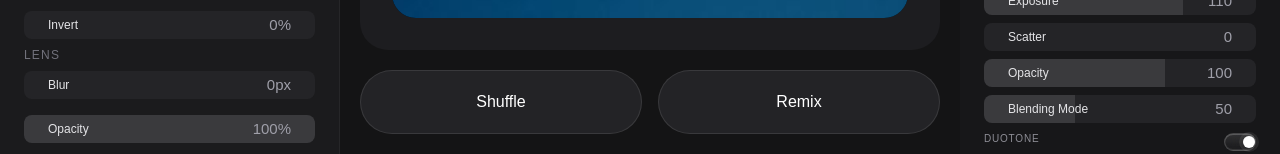
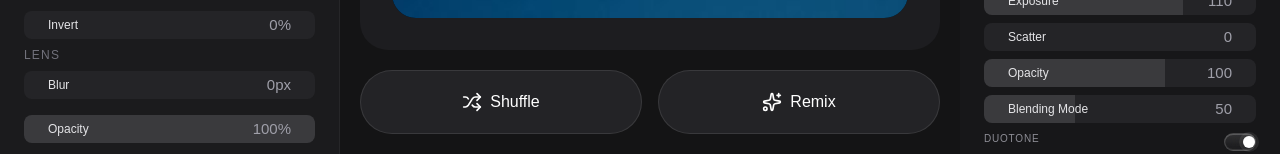
Before and after one commit to amthucdanang2015-pixel/ditther, a Next.js app: page /app in a window 1280 px wide. Shown: the part 646-800 px from the top of the page. Built offline with nearby package versions, Linux system fonts and the light colour scheme.

Commit message:
Add files via upload

```diff
--- a/components/Editor.tsx
+++ b/components/Editor.tsx
@@ -8,6 +8,7 @@ import EffectSlider from "./EffectSlider";
 import PixelCanvas from "./PixelCanvas";
 import CompareSlider from "./CompareSlider";
 import CropOverlay from "./CropOverlay";
+import { Shuffle, Sparkles } from 'lucide-react';
 
 export default function Editor() {
     const backgrounds = Array.from(
@@ -177,6 +178,32 @@ export default function Editor() {
     const handleCropApply = (croppedUrl: string) => {
         setSelectedBg(croppedUrl);
         setCropMode(false);
+    };
+
+    // Shuffle — pick a random background, never the same one twice in a row
+    const handleShuffle = () => {
+        const others = backgrounds.filter(b => b !== selectedBg);
+        const pool = others.length > 0 ? others : backgrounds;
+        setSelectedBg(pool[Math.floor(Math.random() * pool.length)]);
+    };
+
+    // Remix — randomise preset + pixel effect + all sliders for a surprise look
+    const handleRemix = () => {
+        const pixelEffects = ["Dither", "ASCII", "Halftone", "Dot", "LEGO", "Voxel", "LED", "Lattice"];
+        const rand = (min: number, max: number) => Math.round(Math.random() * (max - min) + min);
+        const pick = <T,>(arr: T[]): T => arr[Math.floor(Math.random() * arr.length)];
+
+        setSelectedPreset(pick([...presets, null as unknown as string]));
+        setSelectedPixelEffect(pick([...pixelEffects, null as unknown as string]));
+        setPixelEffectSettings({
+            size:     rand(20, 120),
+            fill:     rand(40, 100),
+            density:  rand(2, 18),
+            exposure: rand(70, 140),
+            scatter:  rand(0, 80),
+            opacity:  rand(60, 100),
+            blending: rand(20, 100),
+        });
     };
     const cssFilter = filterGroups
         .flatMap(group => group.filters)
@@ -383,11 +410,17 @@ export default function Editor() {
                     </div>
 
                     <div className="flex gap-4 p-5 pt-0">
-                        <button className="flex-1 h-16 rounded-full bg-[#232326] border border-white/10 hover:bg-[#303035] transition">
+                        <button
+                            onClick={handleShuffle}
+                            className="flex-1 h-16 rounded-full bg-[#232326] border border-white/10 hover:bg-[#303035] active:scale-95 transition flex items-center justify-center gap-2 cursor-pointer">
+                            <Shuffle size={20} />
                             Shuffle
                         </button>
 
-                        <button className="flex-1 h-16 rounded-full bg-[#232326] border border-white/10 hover:bg-[#303035] transition">
+                        <button
+                            onClick={handleRemix}
+                            className="flex-1 h-16 rounded-full bg-[#232326] border border-white/10 hover:bg-[#303035] active:scale-95 transition flex items-center justify-center gap-2 cursor-pointer">
+                            <Sparkles size={20} />
                             Remix
                         </button>
                     </div>
```
